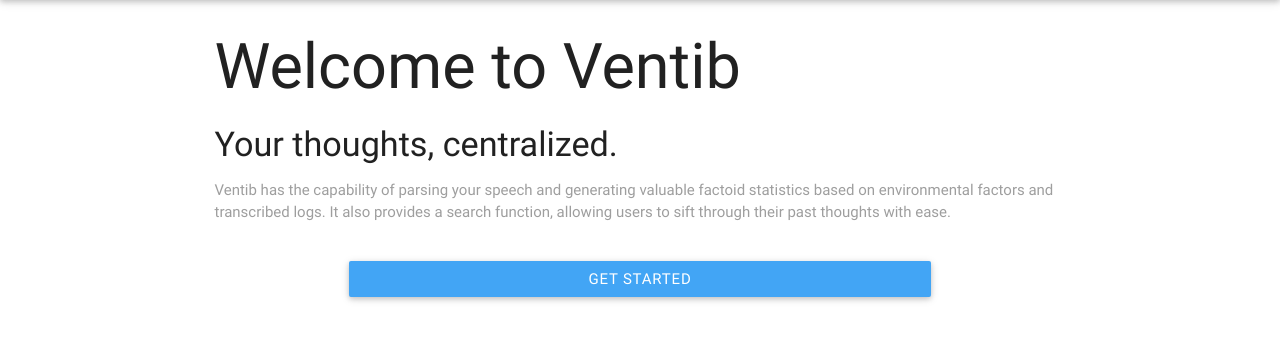
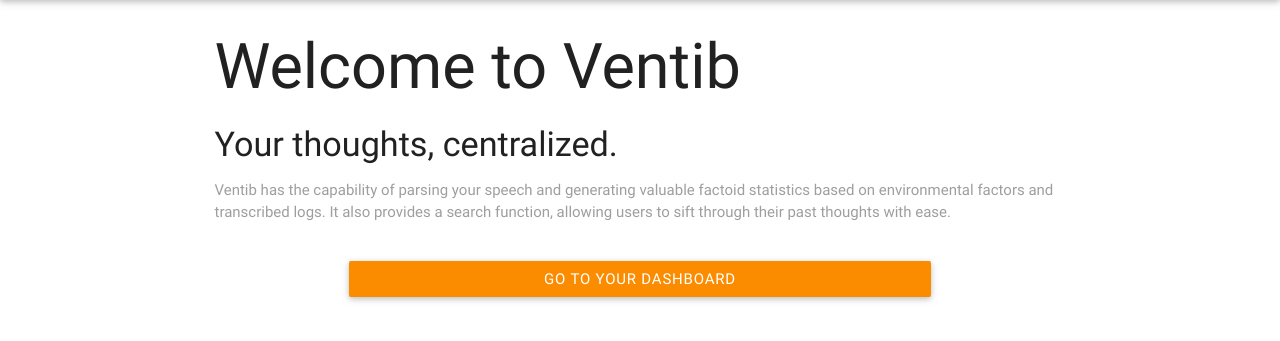
Before and after one commit to cydrobolt/ventib, a Flask app: page / in a window 1280 px wide. Shown: the part 64-405 px from the top of the page. Run offline with Flask 2, Linux system fonts and the light colour scheme; the visitor is signed in with stand-in values (Sample User, id 1).

Commit message:
fix more stuff

```diff
--- a/web/templates/home.html
+++ b/web/templates/home.html
@@ -5,6 +5,10 @@
 <p class="grey-text">Ventib has the capability of parsing your speech and generating valuable factoid statistics based on environmental factors and transcribed logs.
 It also provides a search function, allowing users to sift through their past thoughts with ease. </p>
 <br />
-<div class="row"><a class="btn blue lighten-1 col s8 offset-s2" href="/register_login">Get Started</a></div>
+{% if not session["username"] %}
+    <div class="row"><a class="btn blue lighten-1 col s8 offset-s2" href="/register_login">Get Started</a></div>
+{% else %}
+    <div class="row"><a class="btn orange darken-1 col s8 offset-s2" href="/user">Go to your Dashboard</a></div>
+{% endif %}
 
 {% endblock %}
```
